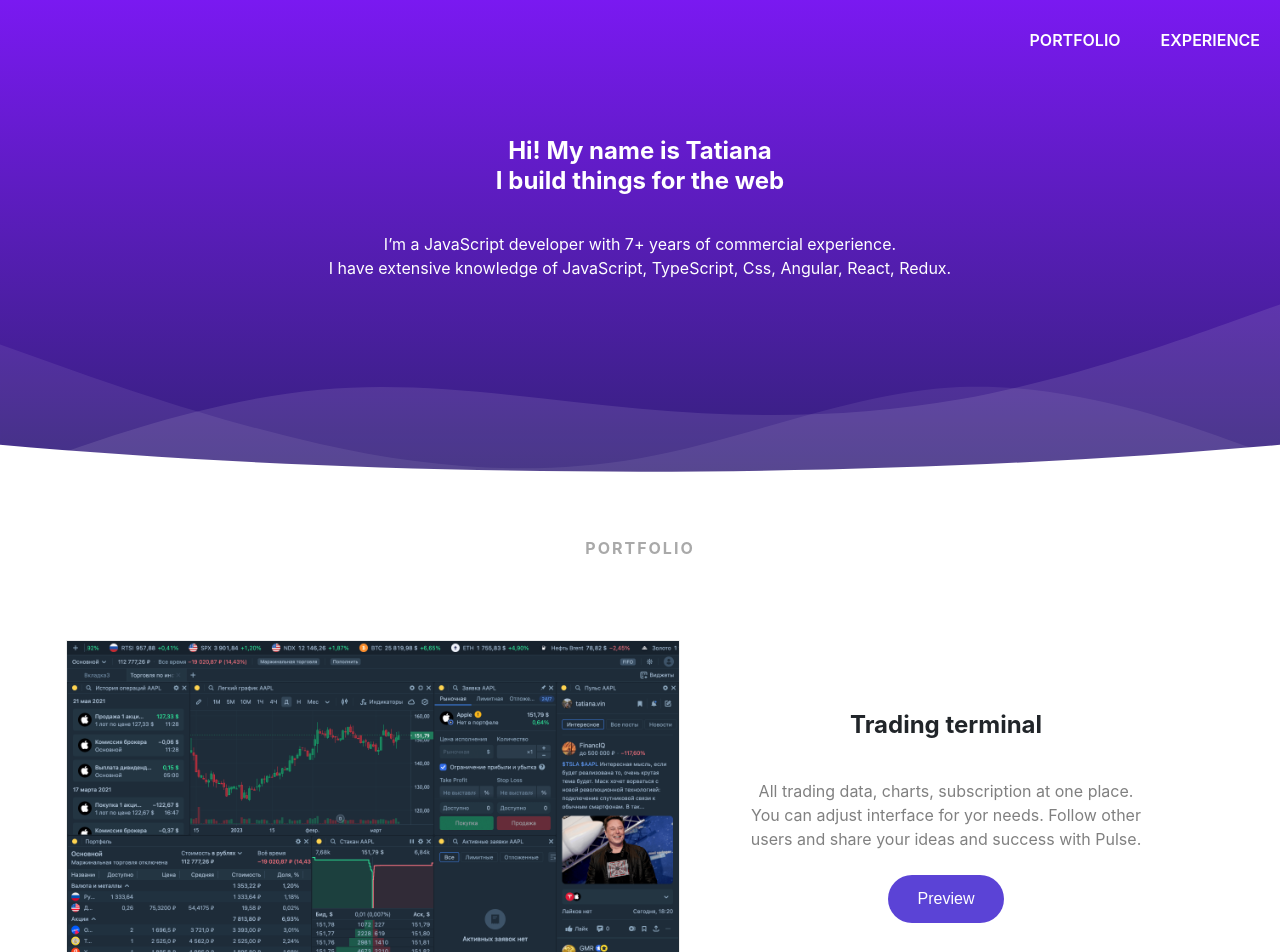
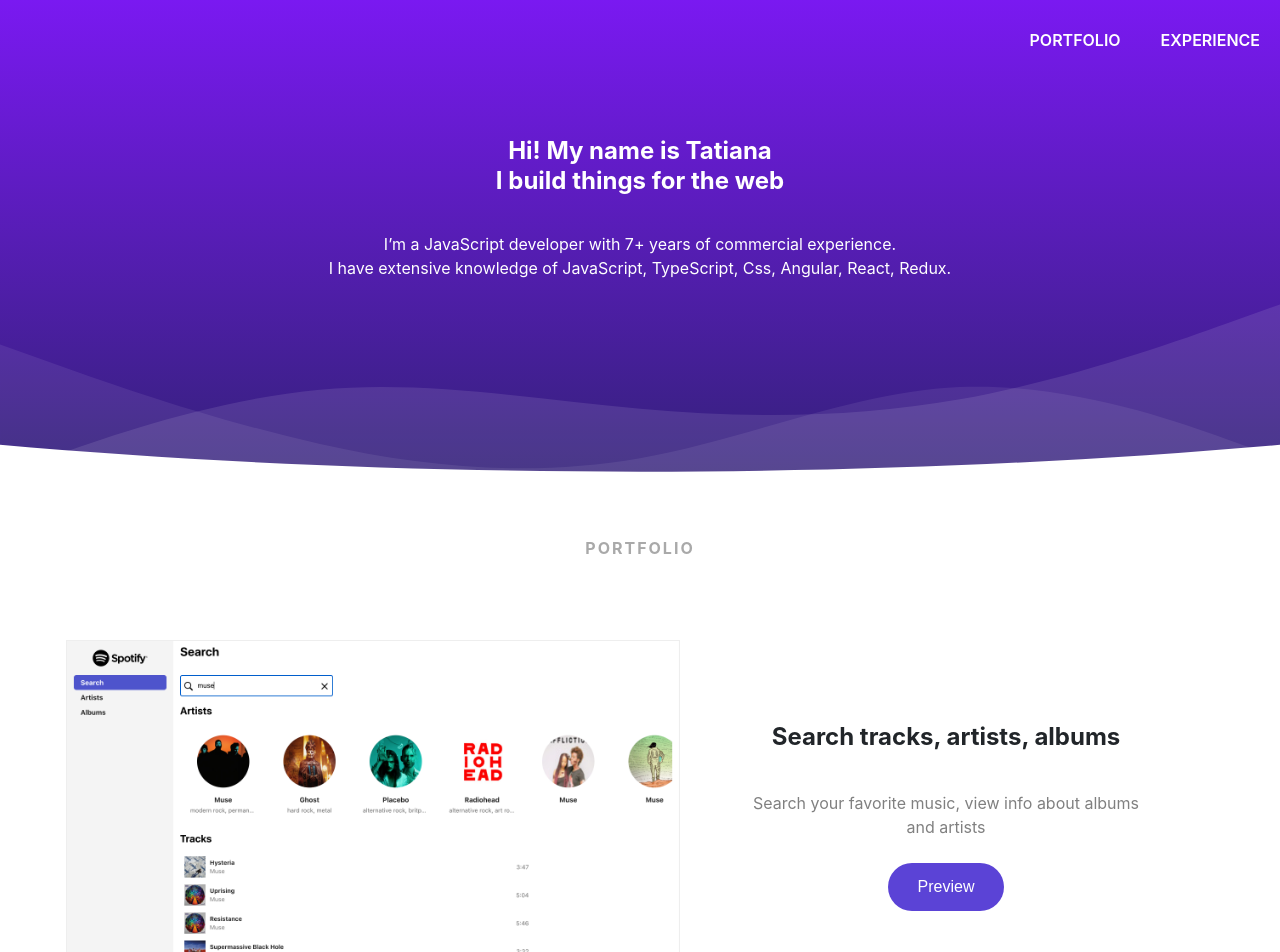
Before and after one commit to tatiana-win/portfolio, a React (Create React App) app: page / in a window 1280 px wide. Shown: the top 952 px of the page. Built offline with nearby package versions, Linux system fonts and the light colour scheme.

Commit message:
Add spotify project

```diff
--- a/src/components/Portfolio/items.ts
+++ b/src/components/Portfolio/items.ts
@@ -1,6 +1,13 @@
 import { Item } from '../../models/Item';
 
 export const PORTFOLIO_ITEMS: Item[] = [
+    {
+        title: 'Search tracks, artists, albums',
+        description: 'Search your favorite music, view info about albums and artists',
+        img: '/spotify.png',
+        url: '',
+        videoUrl: '/spotify.mp4'
+    },
     {
         title: 'Trading terminal',
         description: 'All trading data, charts, subscription at one place. You can adjust interface for yor needs. Follow other users and share your ideas and success with Pulse.',
```
Also changed, not shown: public/spotify.png (added), 1 other file (tests, documents, lock files or other folders).
